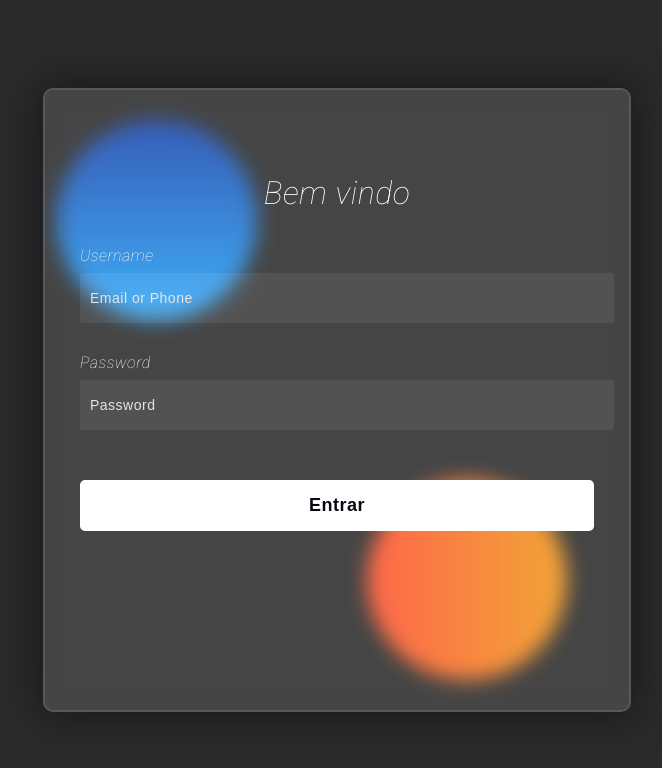
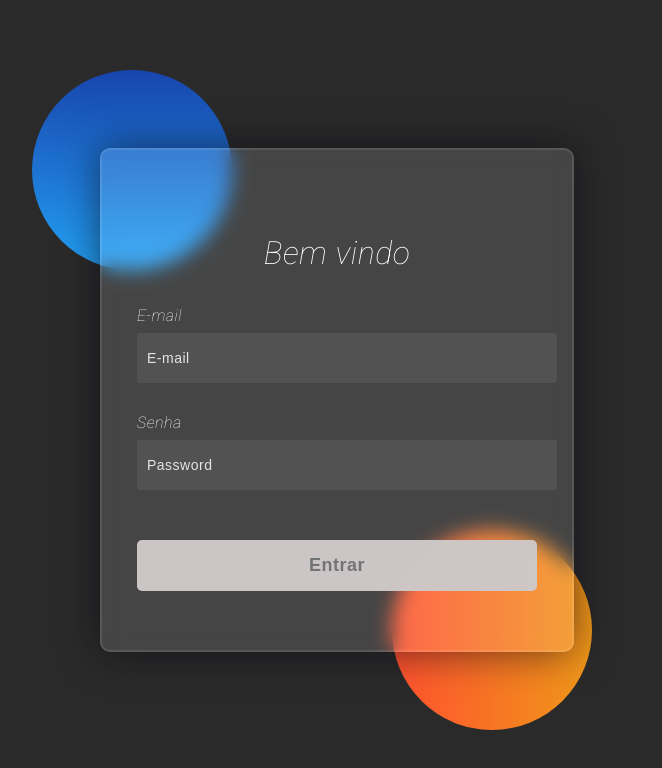
Before and after one commit to evertonwalker/smart-media-frontend, an Angular app: page / in a window 1280 px wide. Shown: the top 768 px of the page, without its empty margins (303-965 px from the left). Built offline with nearby package versions, Linux system fonts and the light colour scheme.

Commit message:
form auth validate and service, and proxy conf

```diff
--- a/package.json
+++ b/package.json
@@ -3,7 +3,7 @@
   "version": "0.0.0",
   "scripts": {
     "ng": "ng",
-    "start": "ng serve",
+    "start": "ng s --proxy-config proxy.dev.json --open --port 4200",
     "build": "ng build",
     "watch": "ng build --watch --configuration development",
     "test": "ng test"
--- a/src/app/app.module.ts
+++ b/src/app/app.module.ts
@@ -1,6 +1,7 @@
 import { NgModule } from '@angular/core';
 import { BrowserModule } from '@angular/platform-browser';
 import { HttpClientModule } from '@angular/common/http';
+import { ReactiveFormsModule } from '@angular/forms';
 
 import { AppComponent } from './app.component';
 import { AutheticationComponent } from './pages/authetication/authetication.component';
@@ -12,6 +13,7 @@ import { AppRoutingModule } from './app-routing-modules';
     AutheticationComponent
   ],
   imports: [
+    ReactiveFormsModule,
     BrowserModule,
     HttpClientModule,
     AppRoutingModule
--- a/src/app/pages/authetication/authetication.component.css
+++ b/src/app/pages/authetication/authetication.component.css
@@ -1,96 +1,121 @@
 section {
-    max-height: 100vh;
     display: flex;
     align-items: center;
     justify-content: center;
 }
 
-.background{
-    width: 400px;
-    height: 400px;
+.background {
+    width: 450px;
+    height: 500px;
     position: absolute;
-    transform: translate(-50%,-50%);
+    transform: translate(-50%, -50%);
     left: 50%;
     top: 50%;
 }
-.background .shape{
+
+.background .shape {
     height: 200px;
     width: 200px;
     position: absolute;
     border-radius: 50%;
 }
-.shape:first-child{
-    background: linear-gradient(
-        #1845ad,
-        #23a2f6
-    );
+
+.shape:first-child {
+    background: linear-gradient(#1845ad,
+            #23a2f6);
     left: -80px;
     top: -80px;
 }
-.shape:last-child{
-    background: linear-gradient(
-        to right,
-        #ff512f,
-        #f09819
-    );
+
+.shape:last-child {
+    background: linear-gradient(to right,
+            #ff512f,
+            #f09819);
     right: -30px;
     bottom: -80px;
 }
-form{
-    height: 520px;
-    width: 514px;
-    background-color: rgba(255,255,255,0.13);
+
+h3 {
+    color: #ffffff
+}
+
+label {
+    color: #ffffff
+}
+
+form {
+    height: 400px;
+    width: 400px;
+    background-color: rgba(255, 255, 255, 0.13);
     position: absolute;
-    transform: translate(-50%,-50%);
+    transform: translate(-50%, -50%);
     top: 50%;
     left: 50%;
     border-radius: 10px;
     backdrop-filter: blur(10px);
-    border: 2px solid rgba(255,255,255,0.1);
-    box-shadow: 0 0 40px rgba(8,7,16,0.6);
+    border: 2px solid rgba(255, 255, 255, 0.1);
+    box-shadow: 0 0 40px rgba(8, 7, 16, 0.6);
     padding: 50px 35px;
 }
-form *{
-    color: #ffffff;
+
+form * {
     letter-spacing: 0.5px;
     outline: none;
     border: none;
 }
-form h3{
+
+form h3 {
     font-size: 32px;
     font-weight: 500;
     line-height: 42px;
     text-align: center;
 }
 
-label{
+label {
     display: block;
     margin-top: 30px;
     font-size: 16px;
     font-weight: 500;
 }
-input{
+
+.invalid-feedback{
+    margin-top: 10px;
+    color: rgb(245, 73, 73);
+    font-weight: 600;
+    font-size: 15px;
+}
+
+input {
+    color: #ffffff;
     display: block;
     height: 50px;
     width: 100%;
-    background-color: rgba(255,255,255,0.07);
+    background-color: rgba(255, 255, 255, 0.07);
     border-radius: 3px;
     padding: 0 10px;
     margin-top: 8px;
     font-size: 14px;
     font-weight: 300;
 }
-::placeholder{
+
+::placeholder {
     color: #e5e5e5;
 }
-button{
+
+button {
     margin-top: 50px;
     width: 100%;
     background-color: #ffffff;
-    color: #080710 !important;
+    color: #080710;
     padding: 15px 0;
     font-size: 18px;
     font-weight: 600;
     border-radius: 5px;
     cursor: pointer;
+    margin-bottom: 15px;
 }
+
+button:disabled {
+    background-color: #cec8c8fb;
+    color: #737375;
+}
--- a/src/app/pages/authetication/authetication.component.html
+++ b/src/app/pages/authetication/authetication.component.html
@@ -3,17 +3,26 @@
         <div class="shape"></div>
         <div class="shape"></div>
     </div>
-    <form>
-        <h3>Bem vindo</h3>
+    <div>
+        <form [formGroup]="formAuth" (ngSubmit)="onSubmit()">
+            <h3>Bem vindo</h3>
 
-        <label for="username">Username</label>
-        <input type="text" placeholder="Email or Phone" id="username">
+            <label for="username">E-mail</label>
+            <input type="email"  placeholder="E-mail" id="email" formControlName="email">
+            <div *ngIf="email.invalid && (email.dirty || email.touched)" class="invalid-feedback">
+                <div *ngIf="email.errors?.['required']">E-mail é obrigatório</div>
+                <div *ngIf="email.errors?.['email']">Formato de e-mail inválido</div>
+            </div>
 
-        <label for="password">Password</label>
-        <input type="password" placeholder="Password" id="password">
+            <label for="password">Senha</label>
+            <input type="password" placeholder="Password" id="password" formControlName="password">
+            <div *ngIf="password.invalid && (password.dirty || password.touched)" class="invalid-feedback">
+                <div *ngIf="password.errors?.['required']">Senha é obrigatório</div>
+            </div>
 
-        <div>
-            <button>Entrar</button>
-        </div>
-    </form>
+            <div>
+                <button [disabled]="!formAuth.valid">Entrar</button>
+            </div>
+        </form>
+    </div>
 </section>
--- a/src/app/pages/authetication/authetication.component.ts
+++ b/src/app/pages/authetication/authetication.component.ts
@@ -1,15 +1,34 @@
 import { Component, OnInit } from '@angular/core';
+import { FormBuilder, FormControl, FormGroup, Validators } from '@angular/forms';
+import { AuthService } from './services/auth.service';
 
 @Component({
   selector: 'app-authetication',
   templateUrl: './authetication.component.html',
   styleUrls: ['./authetication.component.css']
 })
-export class AutheticationComponent implements OnInit {
+export class AutheticationComponent {
 
-  constructor() { }
+  formAuth = new FormGroup({
+    email: new FormControl('', [Validators.required, Validators.email]),
+    password: new FormControl('', [Validators.required])
+  })
 
-  ngOnInit(): void {
+  constructor(private authService: AuthService) { }
+
+  onSubmit(): void {
+    const obj = this.formAuth.value;
+    this.authService.login(obj)
+      .subscribe(console.log);
   }
 
+  get email(): FormControl {
+    return this.formAuth.get('email') as FormControl;
+  }
+
+  get password(): FormControl {
+    return this.formAuth.get('email') as FormControl;
+  }
+
+
 }
--- /dev/null
+++ b/src/app/pages/authetication/services/auth.service.ts
@@ -0,0 +1,18 @@
+import { HttpClient } from '@angular/common/http';
+import { Injectable } from '@angular/core';
+import { Observable } from 'rxjs';
+
+const PREVIOUS_URL = 'http://localhost'
+
+@Injectable({
+  providedIn: 'root'
+})
+export class AuthService {
+
+  constructor(private http: HttpClient) { }
+
+  login(loginObj: { email: string, password: string }): Observable<{ access_token: string }> {
+    return this.http.post<{ access_token: string }>(`${PREVIOUS_URL}/api/auth`, loginObj);
+  }
+
+}
--- a/src/styles.css
+++ b/src/styles.css
@@ -10,6 +10,5 @@
 
 body {
     background-color: rgb(42, 42, 42);
-    height: 100vh;
     font-family: 'Roboto', sans-serif;
 }
```
Also changed, not shown: proxy.dev.json (added, +8 -0 lines), src/app/pages/authetication/service/auth.service.ts (deleted, +0 -23 lines), 1 other file (tests, documents, lock files or other folders).
